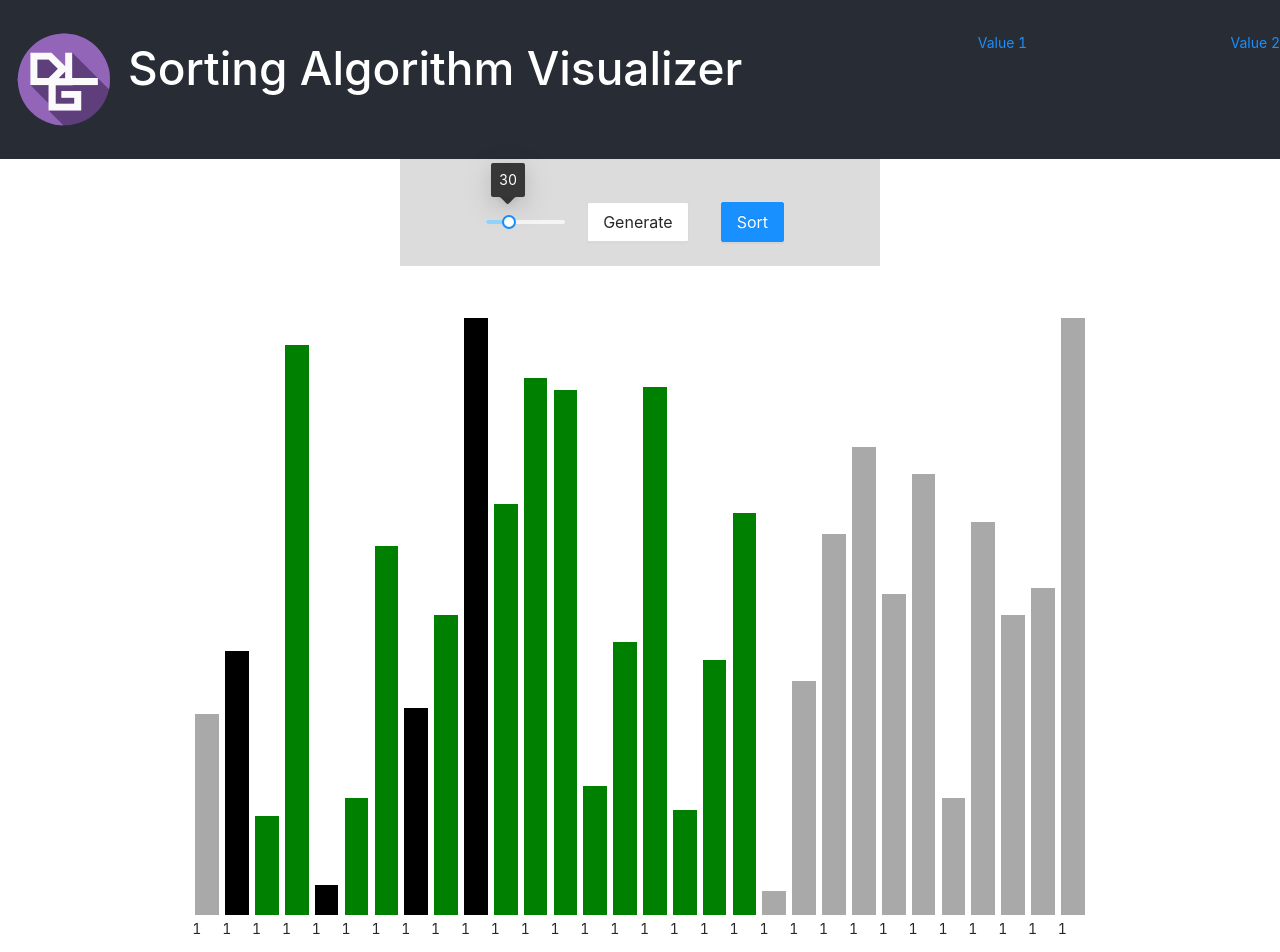
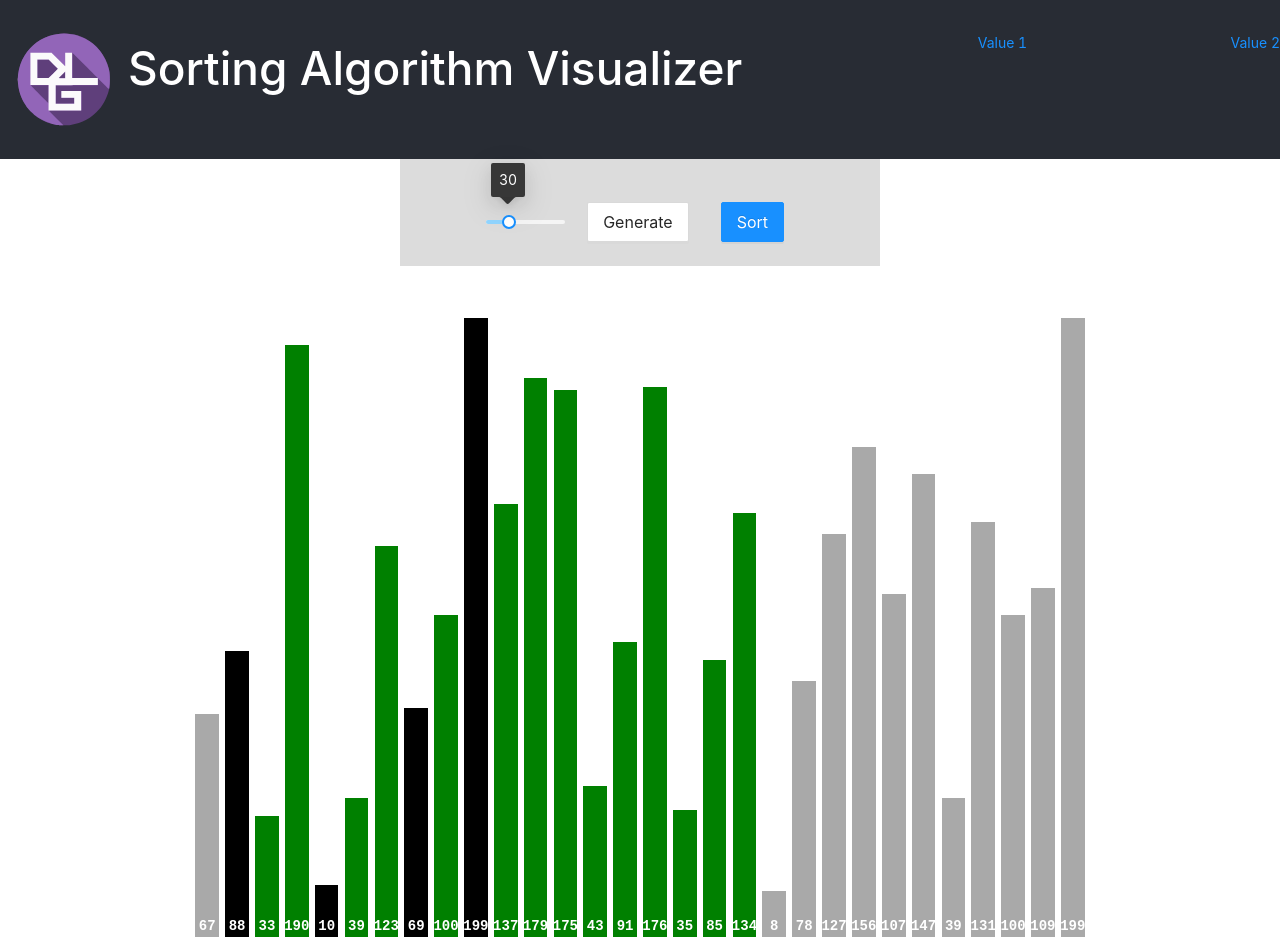
Before and after one commit to dorlugasigal/SortingAlgorithmVisualizer, a Next.js app: page / in a window 1280 px wide. Shown: the top 952 px of the page. Built offline with nearby package versions, Linux system fonts and the light colour scheme.

Commit message:
add bar sizes label

```diff
--- a/src/components/scss/main/index.module.scss
+++ b/src/components/scss/main/index.module.scss
@@ -30,6 +30,13 @@
             flex-direction: row;
             align-items: flex-end;
             .barContainer {
+                justify-items: center;
+                .barNumber {
+                    font-family: "Courier New", Courier, monospace;
+                    text-align: center;
+                    color: white;
+                    font-weight: bold;
+                }
             }
         }
     }
--- a/src/components/scss/main/index.tsx
+++ b/src/components/scss/main/index.tsx
@@ -66,13 +66,22 @@ export const Main: React.FC = () => {
                                 key={index}
                                 title={item.toString()}
                                 style={{
-                                    height: `${item * 3}px`,
+                                    height: `${item * 3 + 22}px`,
                                     width: `${calculateWidth()}px`,
                                     margin: `${amount * -0.03 + 4}px`,
+                                    marginBottom: `${amount * -0.03 + 4}px`,
                                     backgroundColor: decideColor(index),
+                                    display: "flex",
+                                    justifyContent: "center",
+                                    alignItems: "flex-end",
                                 }}
-                            ></div>
-                            <div>{1}</div>
+                            >
+                                {amount <= 40 && (
+                                    <div className={styles.barNumber}>
+                                        {item}
+                                    </div>
+                                )}
+                            </div>
                         </div>
                     ))}
                 </div>
```
